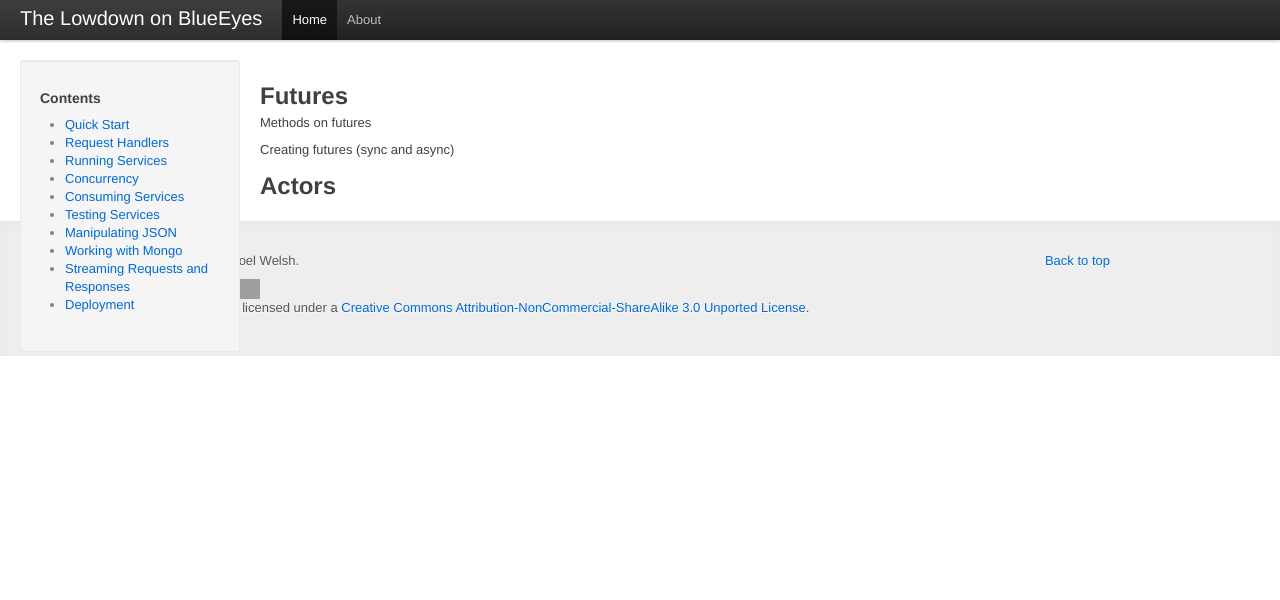
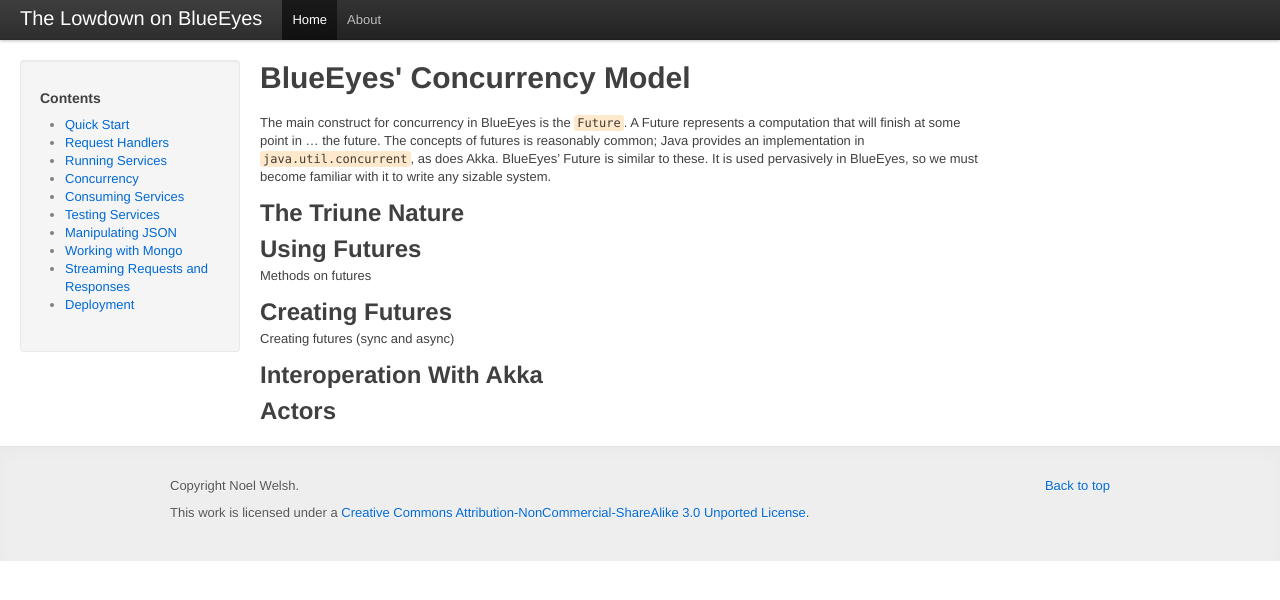
Before and after one commit to noelwelsh/making-eyes, a Jekyll site: the page built from concurrency.markdown, in a window 1280 px wide. Shown: the top 600 px of the page. Built offline with Jekyll 4.4.1, drawn with Linux system fonts in a browser that asks for light colours; grey boxes are pictures that could not be loaded.

Commit message:
Start on concurrency section. Minor layout and plan tweaks

```diff
--- a/_layouts/page.html
+++ b/_layouts/page.html
@@ -108,7 +108,7 @@
     <div class="container">
       <p class="pull-right"><a href="#">Back to top</a></p>
       <p>Copyright Noel Welsh.</p>
-      <p><a rel="license" href="http://creativecommons.org/licenses/by-nc-sa/3.0/"><img alt="Creative Commons Licence" style="border-width:0" src="http://i.creativecommons.org/l/by-nc-sa/3.0/80x15.png" /></a><br />This work is licensed under a <a rel="license" href="http://creativecommons.org/licenses/by-nc-sa/3.0/">Creative Commons Attribution-NonCommercial-ShareAlike 3.0 Unported License</a>.</p>
+      <p>This work is licensed under a <a rel="license" href="http://creativecommons.org/licenses/by-nc-sa/3.0/">Creative Commons Attribution-NonCommercial-ShareAlike 3.0 Unported License</a>.</p>
     </div>
   </footer>
 </body>
--- a/concurrency.markdown
+++ b/concurrency.markdown
@@ -1,12 +1,22 @@
 ---
 layout: page
-titie: BlueEyes' Concurrency Model
+title: BlueEyes' Concurrency Model
 ---
 
-## Futures
+The main construct for concurrency in BlueEyes is the `Future`. A Future represents a computation that will finish at some point in ... the future. The concepts of futures is reasonably common; Java provides an implementation in `java.util.concurrent`, as does Akka. BlueEyes' Future is similar to these. It is used pervasively in BlueEyes, so we must become familiar with it to write any sizable system.
+
+## The Triune Nature
+
+
+
+## Using Futures
 
 Methods on futures
 
+## Creating Futures
+
 Creating futures (sync and async)
 
+## Interoperation With Akka
+
 ## Actors
--- a/plan.org
+++ b/plan.org
@@ -1,11 +1,11 @@
 #+TITLE: The Lowdown on BlueEyes
 * TODO Formatting
   - Links in about page
-  - License on page.html
+  - DONE License on page.html
   - Fix sizing of content
 * TODO Introduction`
   - Tests for calculator app
-* Building Request Handlers
+* TODO Building Request Handlers
   + Request parsing combinators
   + The HttpRequestHandler types
   + Bijections
```
